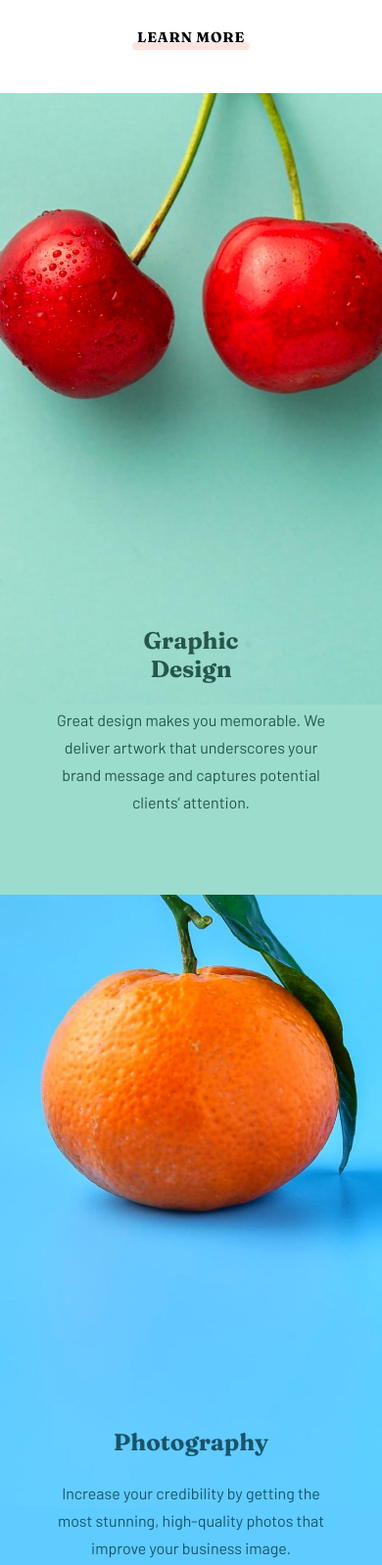
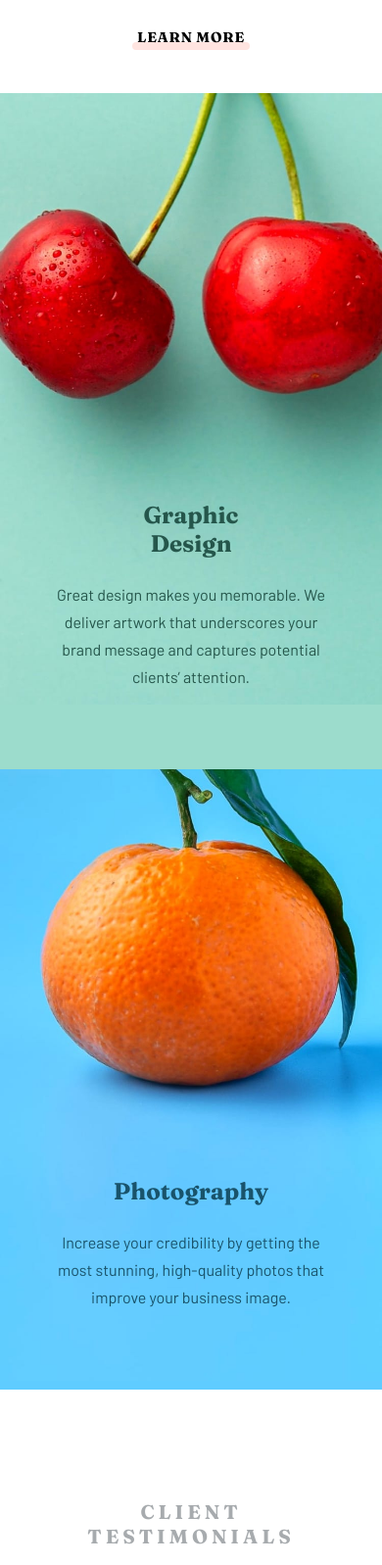
Before and after one commit to aja26/sunnyside-agency-landing-page, a plain HTML site: page index.html in a window 390 px wide. Shown: the part 1987-3584 px from the top of the page at 98% size. Drawn offline with Linux system fonts and the light colour scheme.

Commit message:
Update style.css

```diff
--- a/style.css
+++ b/style.css
@@ -567,7 +567,7 @@ svg:hover path {
         background-repeat: no-repeat;
         background-size: 100%;
         background-color: #9CDCCC;
-        padding: 30rem 3rem 3rem;
+        padding: 22rem 3rem 3rem;
 
     }
 
@@ -577,6 +577,6 @@ svg:hover path {
         background-repeat: no-repeat;
         background-size: 100%;
         background-color: #5fccff;
-        padding: 30rem 3rem 3rem;
+        padding: 22rem 3rem 3rem;
     }
 }
```
